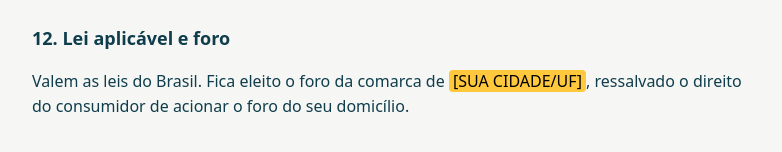
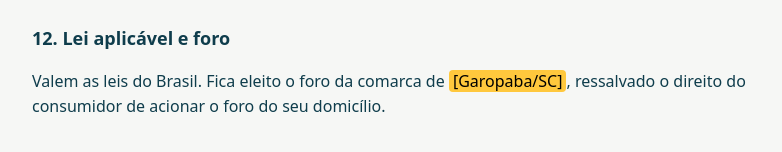
Before and after one commit to catarino-grosser/servigo, a plain HTML site: page termos.html in a window 1280 px wide. Shown: the part 1984-2136 px from the top of the page, without its empty margins (248-1030 px from the left). Drawn offline with Linux system fonts and the light colour scheme.

Commit message:
update termos.html

```diff
--- a/termos.html
+++ b/termos.html
@@ -57,7 +57,7 @@ footer{text-align:center;font-size:14px;padding:20px}footer a{color:#0F3D4C}
 <p>Podemos atualizar estes Termos. A data no topo mostra a versão mais recente e, em mudanças importantes, avisaremos no app. Continuar usando o ServiGo após a mudança significa que você concorda com ela.</p>
 
 <h2>12. Lei aplicável e foro</h2>
-<p>Valem as leis do Brasil. Fica eleito o foro da comarca de <mark>[SUA CIDADE/UF]</mark>, ressalvado o direito do consumidor de acionar o foro do seu domicílio.</p>
+<p>Valem as leis do Brasil. Fica eleito o foro da comarca de <mark>[Garopaba/SC]</mark>, ressalvado o direito do consumidor de acionar o foro do seu domicílio.</p>
 
 <h2>13. Contato</h2>
 <p>Dúvidas, denúncias ou pedidos: <mark>[catarinowebstudio@gmail.com]</mark>. Responsável: <mark>[Catarino Web Studio]</mark>.</p>
```
